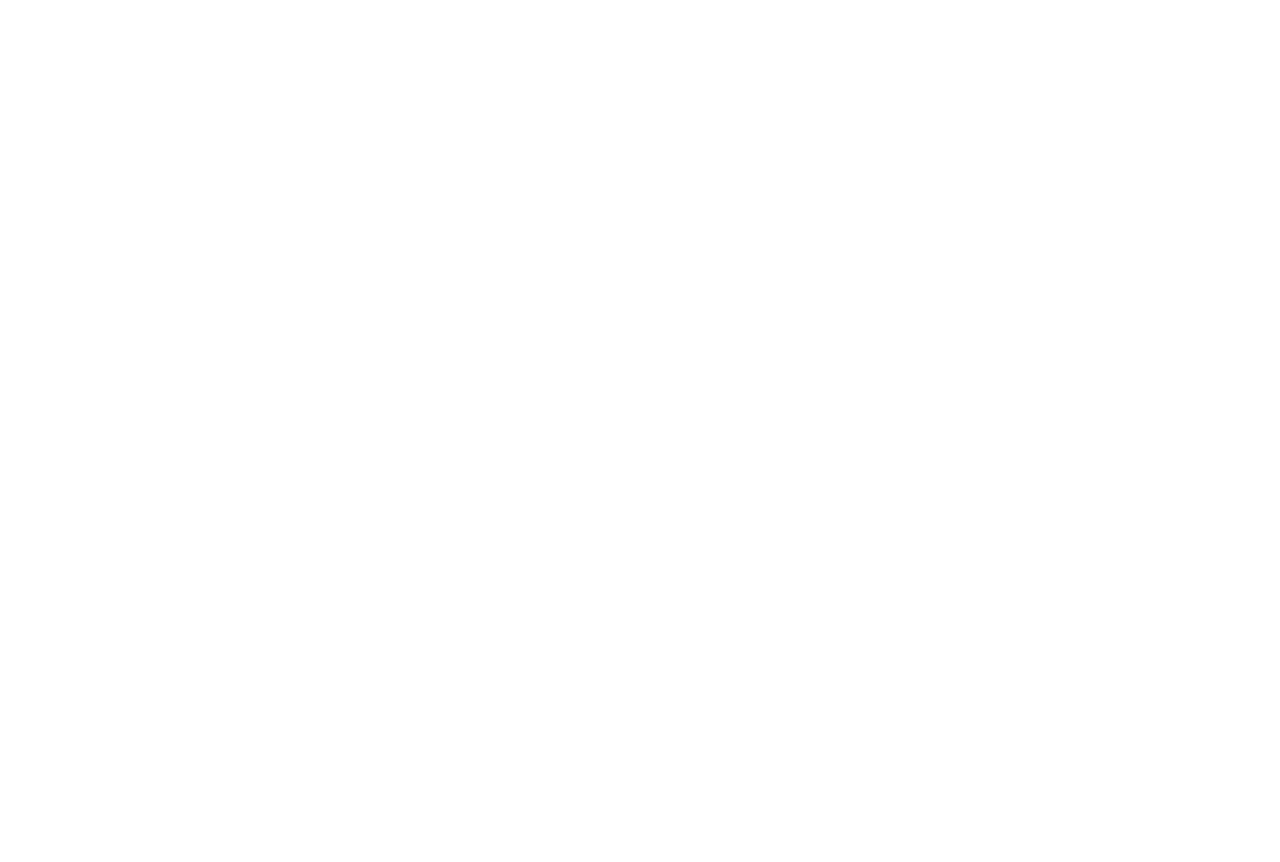
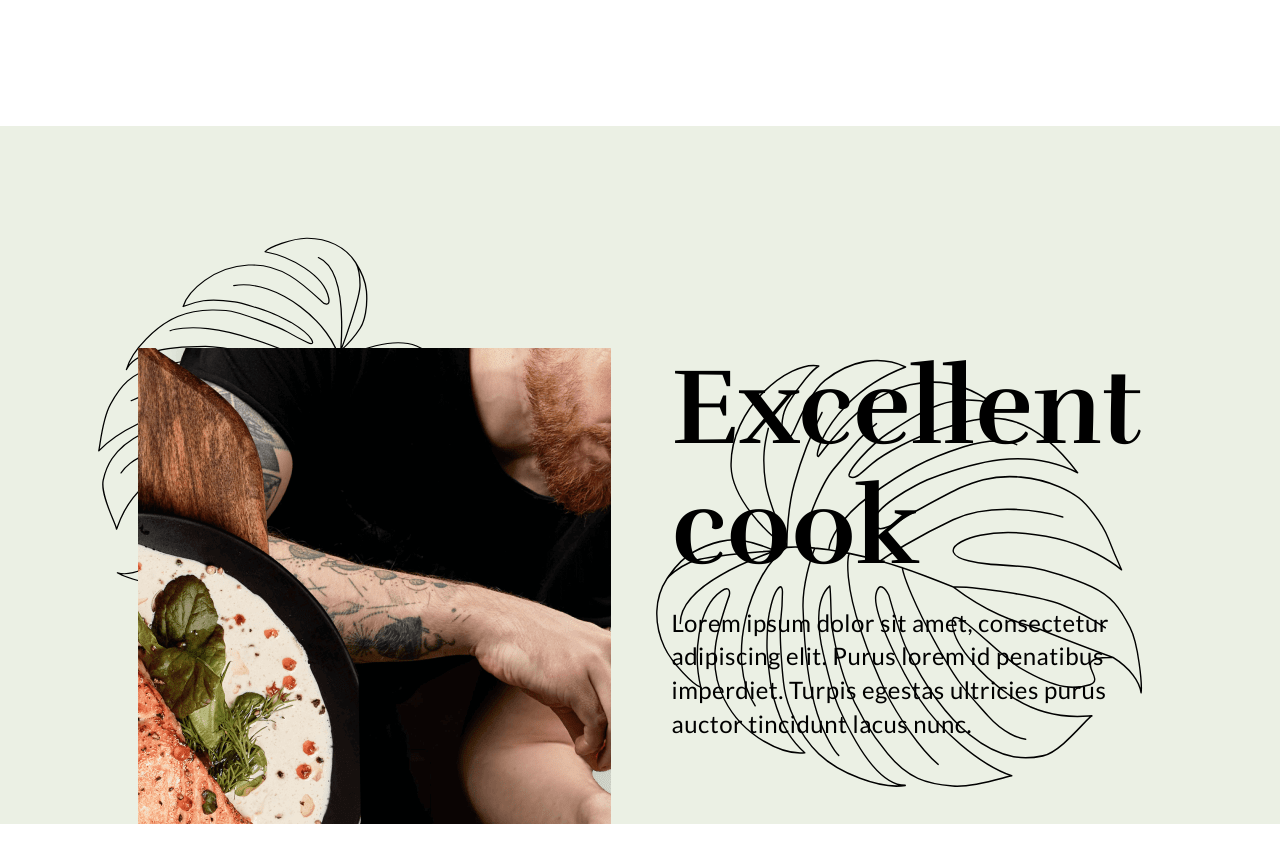
Before and after one commit to Kat3110/food-zero, a Next.js app: page / in a window 1280 px wide. Shown: the part 4760-5622 px from the top of the page. Before the commit the page ends 4886 px from the top, so only its background shows below. Built offline with nearby package versions, Linux system fonts and the light colour scheme.

Commit message:
add content cook

```diff
--- a/src/app/page.js
+++ b/src/app/page.js
@@ -1,12 +1,14 @@
 import './home.css'
 import {HeroHeader} from "@/components/hero-header/HeroHeader";
 import {Menu} from "@/components/menu/Menu";
+import {ExcellentCook} from "@/components/excellent-cook/ExcellentCook";
 
 export default function Home() {
   return (
     <main className='main'>
       <HeroHeader />
       <Menu />
+      <ExcellentCook/>
     </main>
   )
 }
--- /dev/null
+++ b/src/components/excellent-cook/ExcellentCook.jsx
@@ -0,0 +1,26 @@
+import './excellent-cook.css'
+import Image from "next/image";
+import Flower from '../../../public/Leaf.svg'
+import Men from '../../../public/men.png'
+
+
+export function ExcellentCook() {
+  return (
+    <section className='excellent-cook'>
+      <div className='content'>
+        <div className='excellent-cook__picture'>
+          <Image className='excellent-cook__flower-left' src={Flower} alt='flower'/>
+          <Image className='excellent-cook__men' src={Men} alt='men'/>
+        </div>
+        <div>
+          <div className='excellent-cook__text'>
+            <h1 className='heading-one excellent-cook__title'>Excellent cook</h1>
+            <p className='body excellent-cook__subtitle'>Lorem ipsum dolor sit amet, consectetur adipiscing elit. Purus
+              lorem id penatibus imperdiet. Turpis egestas ultricies purus auctor tincidunt lacus nunc. </p>
+          </div>
+          <Image className='excellent-cook__flower' src={Flower} alt='flower'/>
+        </div>
+      </div>
+    </section>
+  )
+}
--- /dev/null
+++ b/src/components/excellent-cook/excellent-cook.css
@@ -0,0 +1,68 @@
+.excellent-cook {
+    color: black;
+    background: var(--white-green);
+    padding: 222px 0 0;
+    margin-bottom: 300px;
+    overflow: hidden;
+}
+
+.excellent-cook .content {
+    display: flex;
+    flex-direction: row;
+    gap: 61px;
+    position: relative;
+}
+
+.excellent-cook__text {
+    display: flex;
+    flex-direction: column;
+    max-width: 649px;
+    width: 100%;
+    gap: 18px;
+}
+
+.excellent-cook__title {
+    font-family: var(--font-rufina);
+    line-height: 120px;
+}
+
+.excellent-cook__subtitle {
+    line-height: 140%;
+    letter-spacing: 0.48px;
+}
+
+.excellent-cook__flower {
+    max-width: 456px;
+    width: 100%;
+    max-height: 464px;
+    height: 100%;
+    transform: rotate(-23deg);
+    position: absolute;
+    bottom: 10px;
+    right: 170px;
+}
+
+.excellent-cook__picture {
+    position: relative;
+}
+
+.excellent-cook__flower-left {
+    position: absolute;
+    max-width: 366px;
+    width: 100%;
+    max-height: 372px;
+    height: 100%;
+    top: -115px;
+    left: -38px;
+    rotate: 91deg;
+}
+
+.excellent-cook__men {
+    max-width: 935px;
+    width: 100%;
+    max-height: 933px;
+    height: 100%;
+    object-fit: none;
+    z-index: 5;
+    position: inherit;
+}
--- a/src/components/menu/Menu.jsx
+++ b/src/components/menu/Menu.jsx
@@ -38,7 +38,7 @@ export function Menu() {
         <div className='menu__list'>
           {cards.map((card) => (
             <PriceList
-              id={card.title}
+              key={card.title}
               cost={card.cost}
               title={card.title}
               subtitle={card.subtitle}
```
Also changed, not shown: public/Leaf.svg, public/men.png (added).
